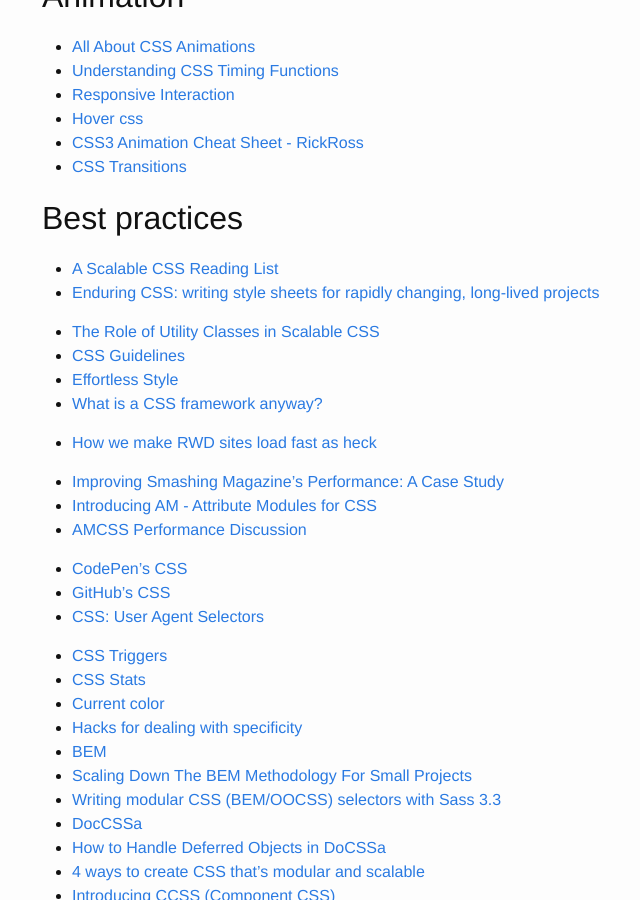
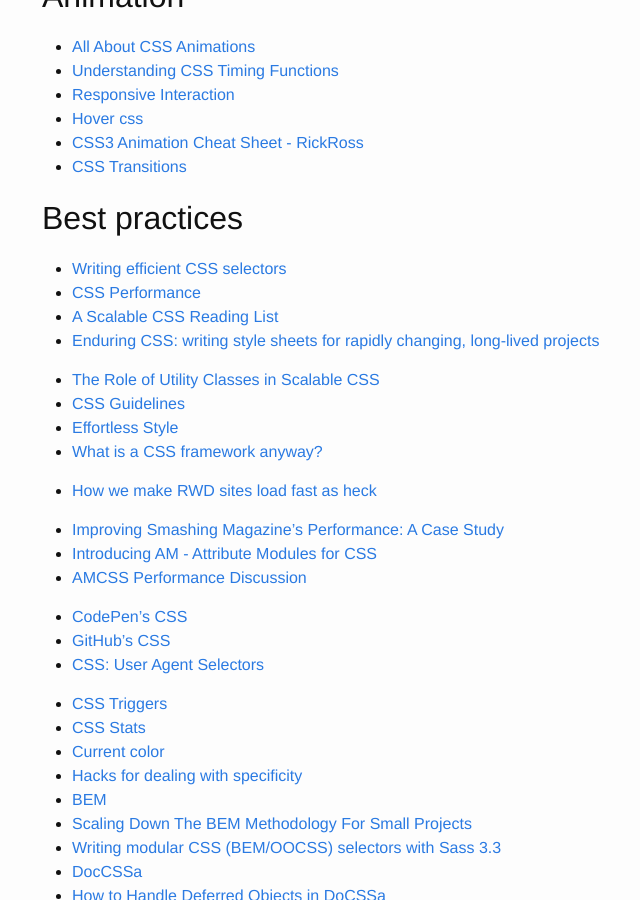
Before and after one commit to brownerd/brownerd.github.io, a Jekyll site: the page built from _posts/2014-10-06-reading-list-2014.md, in a window 1280 px wide and 900 px high, scrolled down 1160 px. Shown: the whole window, without its empty margins (228-868 px from the left). Built offline with Jekyll 4.4.1, drawn with Linux system fonts in a browser that asks for light colours; emoji names are drawn with the system emoji font.

Commit message:
Efficient CSS selectors

```diff
--- a/_posts/2014-10-06-reading-list-2014.md
+++ b/_posts/2014-10-06-reading-list-2014.md
@@ -56,6 +56,8 @@ This is a lovely hot mess! Basically, this is a running list of all the articles
 
 ## Best practices
 
+- [Writing efficient CSS selectors](http://csswizardry.com/2011/09/writing-efficient-css-selectors/)
+- [CSS Performance](https://dl.dropboxusercontent.com/u/39519/talks/cssperf/index.html)
 - [A Scalable CSS Reading List](https://github.com/davidtheclark/scalable-css-reading-list)
 - [Enduring CSS: writing style sheets for rapidly changing, long-lived projects](http://benfrain.com/enduring-css-writing-style-sheets-rapidly-changing-long-lived-projects/)
 
```
